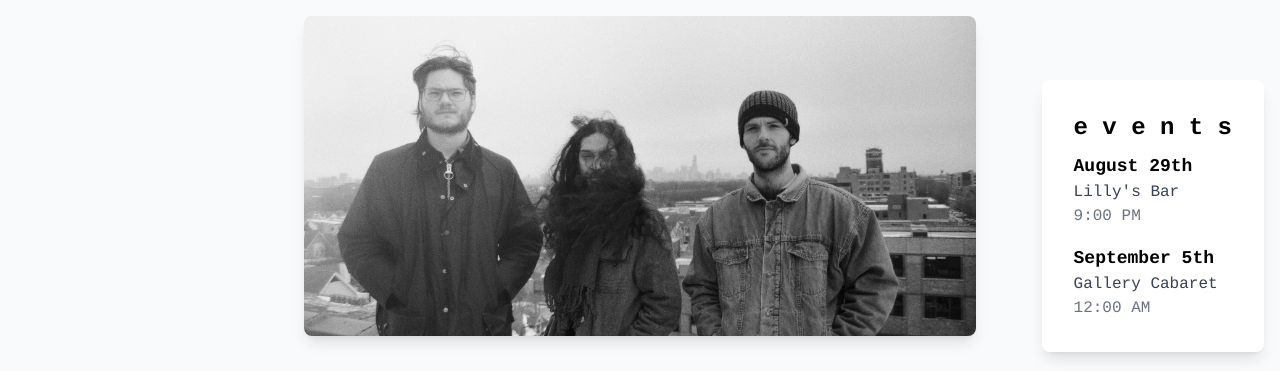
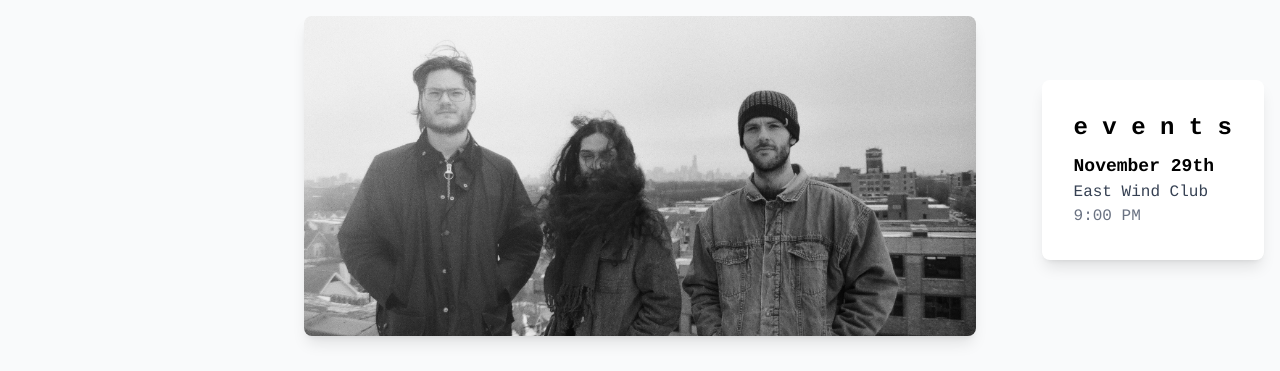
Before and after one commit to jackrosa183/prairie_roots, a website: page index.html in a window 1280 px wide. Shown: the top 371 px of the page. Drawn offline with Linux system fonts and the light colour scheme; a script that the page names is missing.

Commit message:
Update index.html

```diff
--- a/index.html
+++ b/index.html
@@ -138,14 +138,9 @@
         </h2>
         <ul class="space-y-4">
             <li class="flex flex-col items-center sm:items-start">
-                <span class="font-semibold text-base sm:text-lg">August 29th</span>
-                <span class="text-gray-700">Lilly's Bar</span>
+                <span class="font-semibold text-base sm:text-lg">November 29th</span>
+                <span class="text-gray-700">East Wind Club</span>
                 <span class="text-gray-500">9:00 PM</span>
-            </li>
-            <li class="flex flex-col items-center sm:items-start">
-                <span class="font-semibold text-base sm:text-lg">September 5th</span>
-                <span class="text-gray-700">Gallery Cabaret</span>
-                <span class="text-gray-500">12:00 AM</span>
             </li>
         </ul>
     </div>
```
